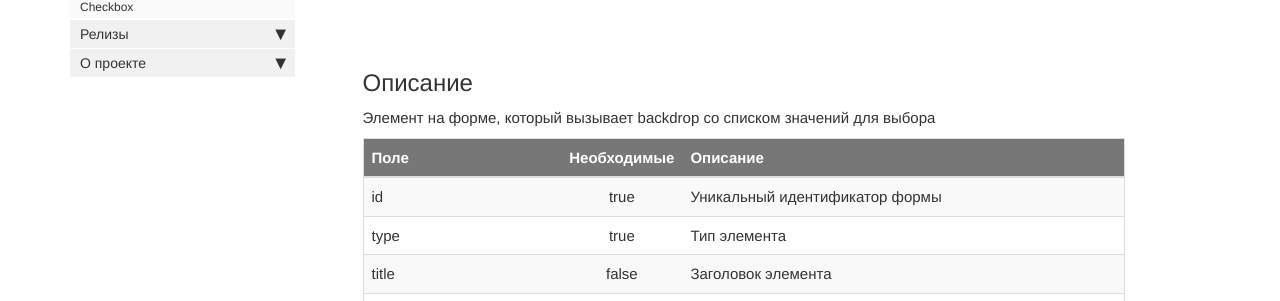
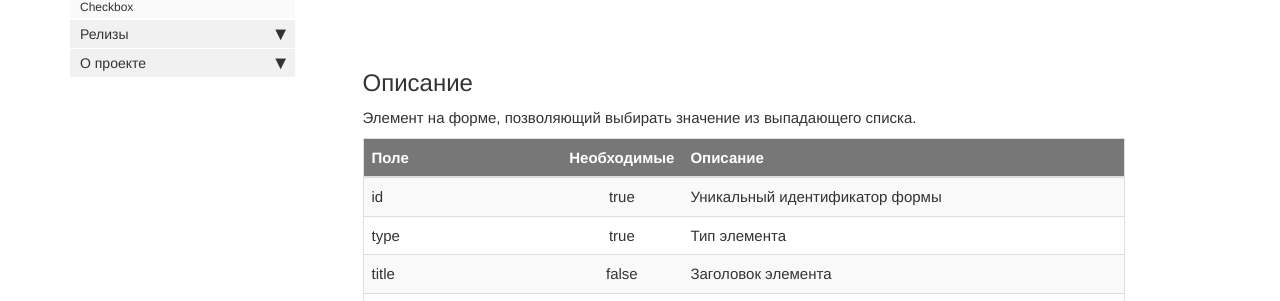
Before and after one commit to btsdigital/form-builder, a Jekyll site: the page built from docs/pages/model/Catalog.md, in a window 1280 px wide and 900 px high, scrolled down 815 px. Shown: the part 151-452 px from the top of the window. Built offline with Jekyll 4.4.1, drawn with Linux system fonts in a browser that asks for light colours; nearby versions of some CDN libraries; comment, search, counter and statistics services are not loaded.

Commit message:
Checkbox commit 1

```diff
--- a/docs/pages/model/Catalog.md
+++ b/docs/pages/model/Catalog.md
@@ -10,7 +10,7 @@ folder: model
 ![Catalog](images/SimpleCatalogIOS.png "Catalog")
 
 ## Описание
-Элемент на форме, который вызывает backdrop со списком значений для выбора
+Элемент на форме, позволяющий выбирать значение из выпадающего списка.
 
 | Поле  | Необходимые  | Описание
 |---|:---:|---|
```
